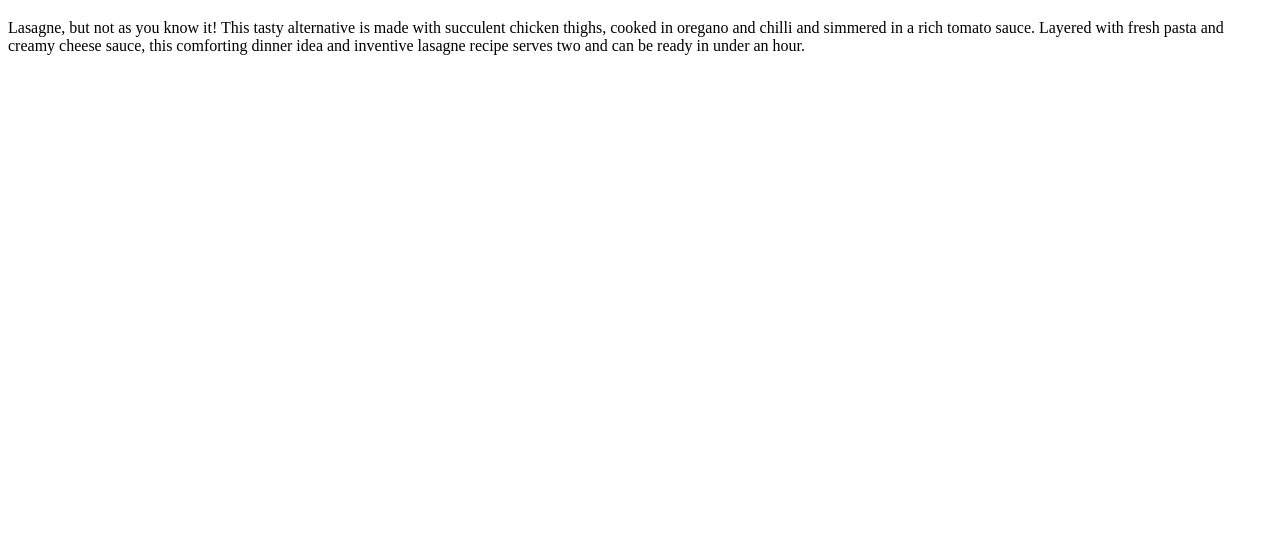
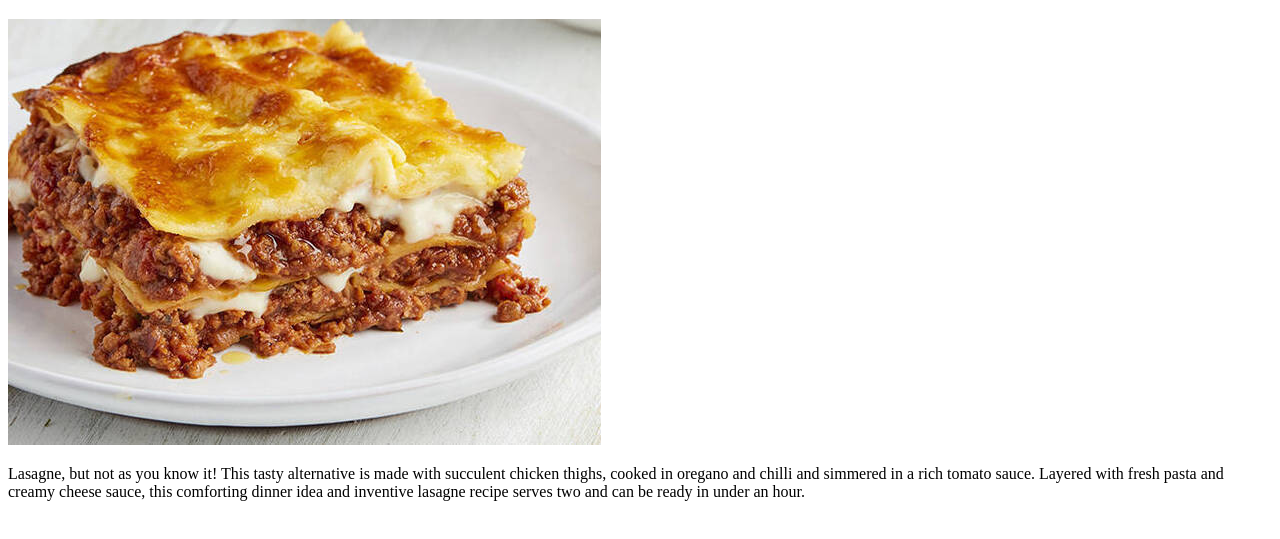
Before and after one commit to Warsame95/odin-recipes, a plain HTML site: page recipes/lasagna.html in a window 1280 px wide. Shown: the part 61-600 px from the top of the page. Drawn offline with Linux system fonts and the light colour scheme.

Commit message:
added lasagna image

```diff
--- a/recipes/lasagna.html
+++ b/recipes/lasagna.html
@@ -8,10 +8,13 @@
 </head>
 <body>
     <h1>Lasagna Recipe</h1>
+
+    <img src="images/lasagna.jpeg" alt="">
     <p>Lasagne, but not as you know it! This tasty alternative is made with succulent chicken thighs,
         cooked in oregano and chilli and simmered in a rich tomato sauce. Layered with fresh pasta and creamy
         cheese sauce, this comforting dinner idea and inventive lasagne recipe serves two and can be ready in under an hour.
     </p>
 
+
 </body>
 </html>
```
